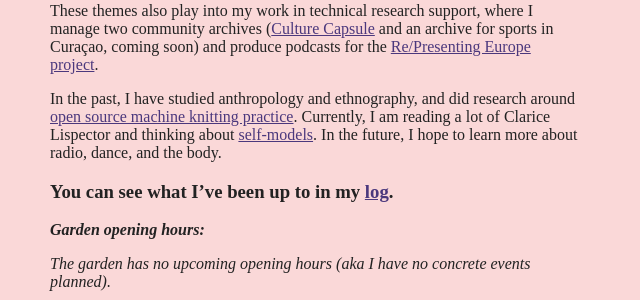
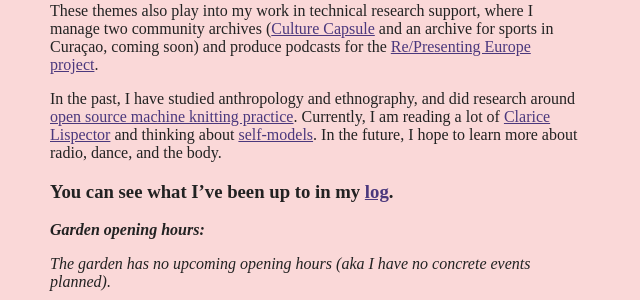
Before and after one commit to hollyz1jderveld/hollyz1jderveld.github.io, a Jekyll site: the page built from index.md, in a window 1280 px wide. Shown: the part 340-640 px from the top of the page, without its empty margins (0-640 px from the left). Built offline with Jekyll 4.4.1, drawn with Linux system fonts in a browser that asks for light colours; some web fonts are replaced; Markdown is read by kramdown in place of the engine named in the settings; our own code applies the rules of GitHub Pages for plain Markdown files; part of the change alters nothing that is shown.

```diff
--- a/index.md
+++ b/index.md
@@ -11,7 +11,7 @@ I make poetry on themes such as connection, collection, and computing, in the br
 
 These themes also play into my work in technical research support, where I manage two community archives ([Culture Capsule](https://culturecapsule.nl) and an archive for sports in Curaçao, coming soon) and produce podcasts for the [Re/Presenting Europe project](https://re-presentingeurope.nl/).
 
-In the past, I have studied anthropology and ethnography, and did research around [open source machine knitting practice](https://www.are.na/block/41968190). Currently, I am reading a lot of Clarice Lispector and thinking about [self-models](https://supergijs.com/researchgroup.html). In the future, I hope to learn more about radio, dance, and the body.
+In the past, I have studied anthropology and ethnography, and did research around [open source machine knitting practice](https://www.are.na/block/41968190). Currently, I am reading a lot of [Clarice Lispector](https://www.are.na/holly-zijderveld/clarice-lispector-w0v1gdvrpcc) and thinking about [self-models](https://supergijs.com/researchgroup.html). In the future, I hope to learn more about radio, dance, and the body.
 
 ### You can see what I've been up to in my [log](https://holly.garden/log).
 ***Garden opening hours:***
```
